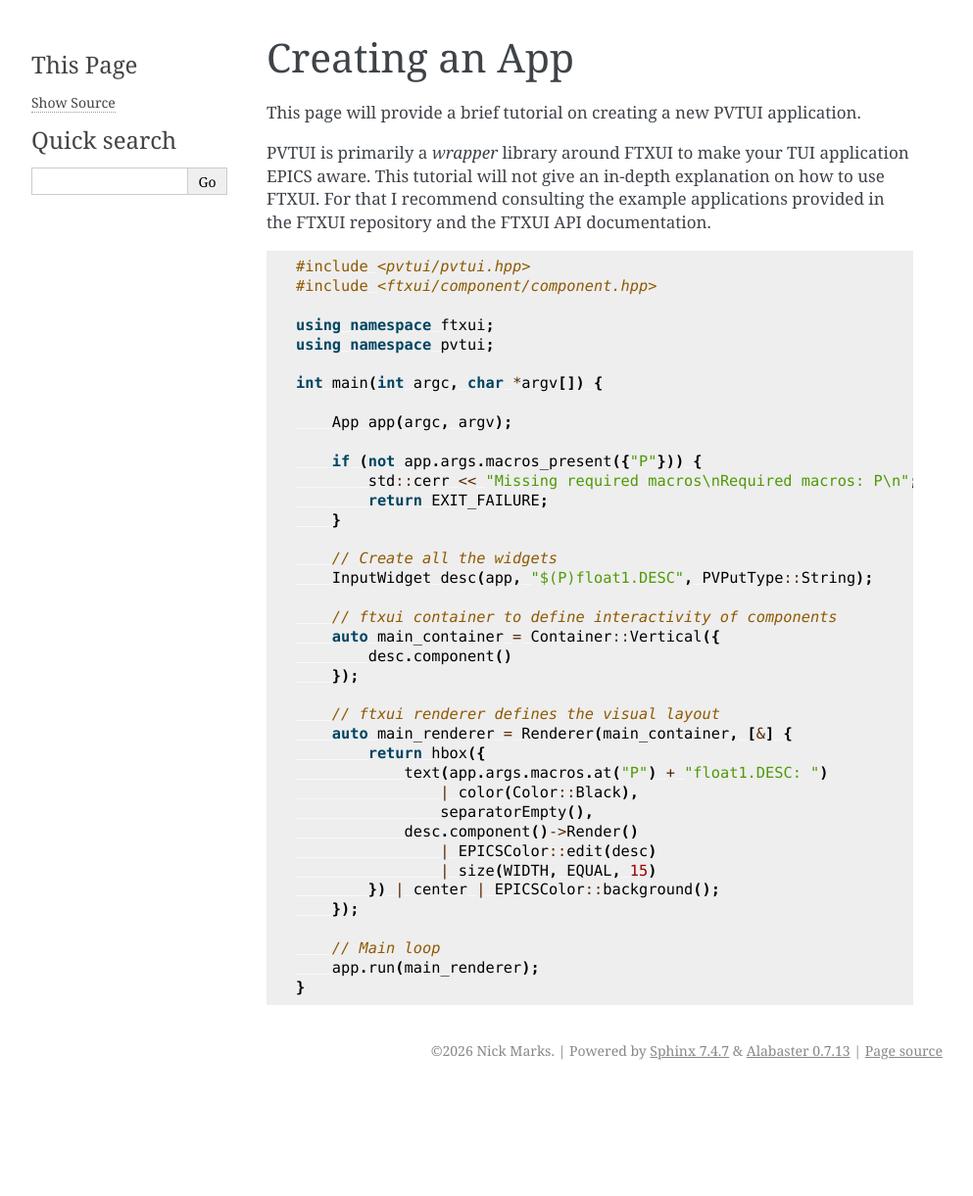
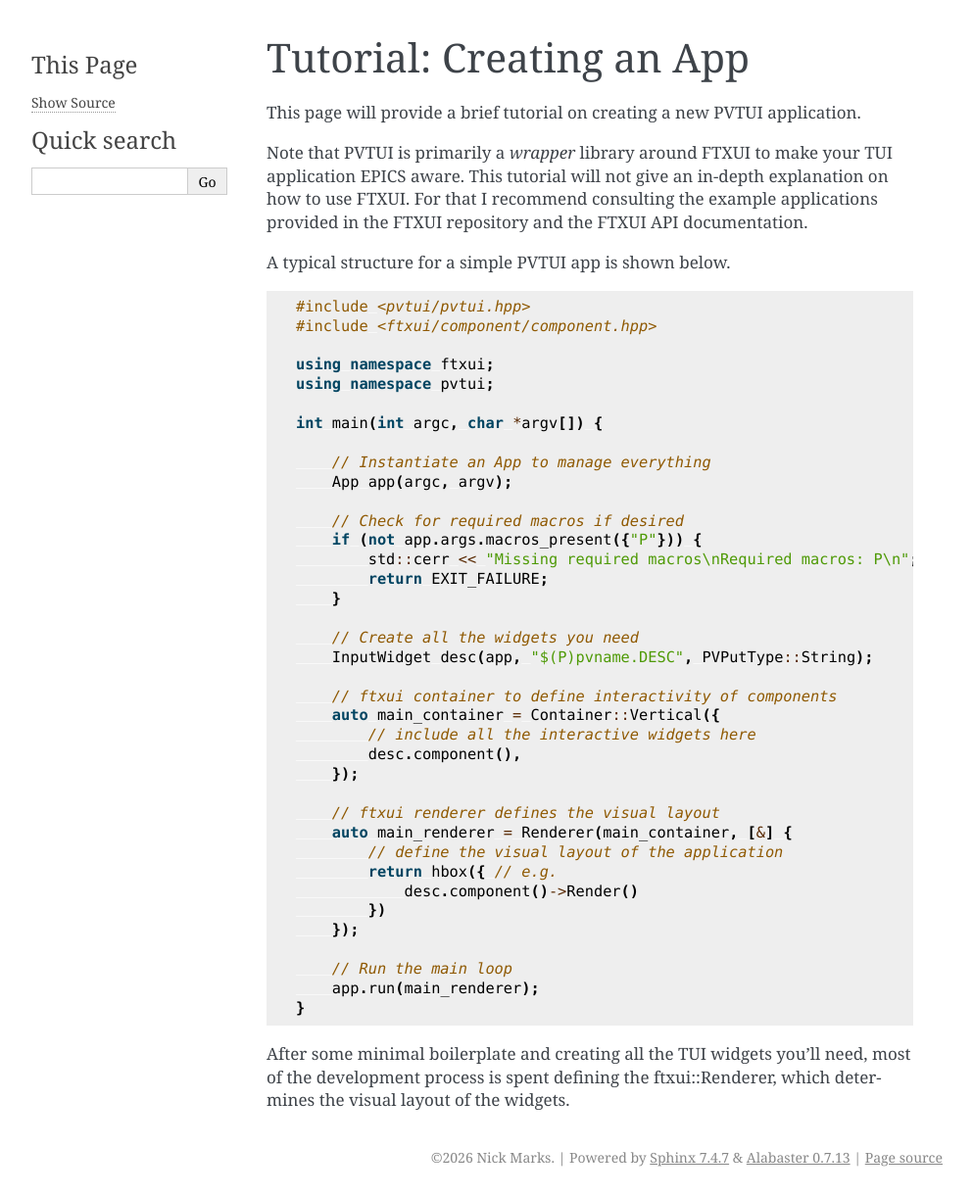
Before and after one commit to nmarks99/pvtui, a Sphinx documentation site: the page built from doc/tutorial.rst, in a window 1280 px wide. Shown: the whole page at 98% size, without its empty margins (148-1141 px from the left). Built offline with Sphinx 7.4.7, drawn with Linux system fonts in a browser that asks for light colours; before the commit the page ends 1112 px from its top, so only the background shows below that.

Commit message:
update docs, add gifs

```diff
--- a/doc/tutorial.rst
+++ b/doc/tutorial.rst
@@ -1,15 +1,16 @@
 .. _tutorial:
 
-Creating an App
-===============
+Tutorial: Creating an App
+=========================
 
 This page will provide a brief tutorial on creating a new PVTUI application.
 
-PVTUI is primarily a *wrapper* library around FTXUI to make your TUI application EPICS aware.
+Note that PVTUI is primarily a *wrapper* library around FTXUI to make your TUI application EPICS aware.
 This tutorial will not give an in-depth explanation on how to use FTXUI. For that I recommend
 consulting the example applications provided in the FTXUI repository and the FTXUI API
 documentation.
 
+A typical structure for a simple PVTUI app is shown below.
 
 .. code-block:: cpp
 
@@ -21,33 +22,35 @@
 
     int main(int argc, char *argv[]) {
 
+        // Instantiate an App to manage everything
         App app(argc, argv);
 
+        // Check for required macros if desired
         if (not app.args.macros_present({"P"})) {
             std::cerr << "Missing required macros\nRequired macros: P\n";
             return EXIT_FAILURE;
         }
 
-        // Create all the widgets
-        InputWidget desc(app, "$(P)float1.DESC", PVPutType::String);
+        // Create all the widgets you need
+        InputWidget desc(app, "$(P)pvname.DESC", PVPutType::String);
 
         // ftxui container to define interactivity of components
         auto main_container = Container::Vertical({
-            desc.component()
+            // include all the interactive widgets here
+            desc.component(),
         });
 
         // ftxui renderer defines the visual layout
         auto main_renderer = Renderer(main_container, [&] {
-            return hbox({
-                text(app.args.macros.at("P") + "float1.DESC: ")
-                    | color(Color::Black),
-                    separatorEmpty(),
+            // define the visual layout of the application
+            return hbox({ // e.g.
                 desc.component()->Render()
-                    | EPICSColor::edit(desc)
-                    | size(WIDTH, EQUAL, 15)
-            }) | center | EPICSColor::background();
+            })
         });
 
-        // Main loop
+        // Run the main loop
         app.run(main_renderer);
     }
+
+After some minimal boilerplate and creating all the TUI widgets you'll need, most of the development process is spent defining the
+ftxui::Renderer, which determines the visual layout of the widgets.
```
Also changed, not shown: doc/applications.rst (+18 -0 lines), 2 other files.
